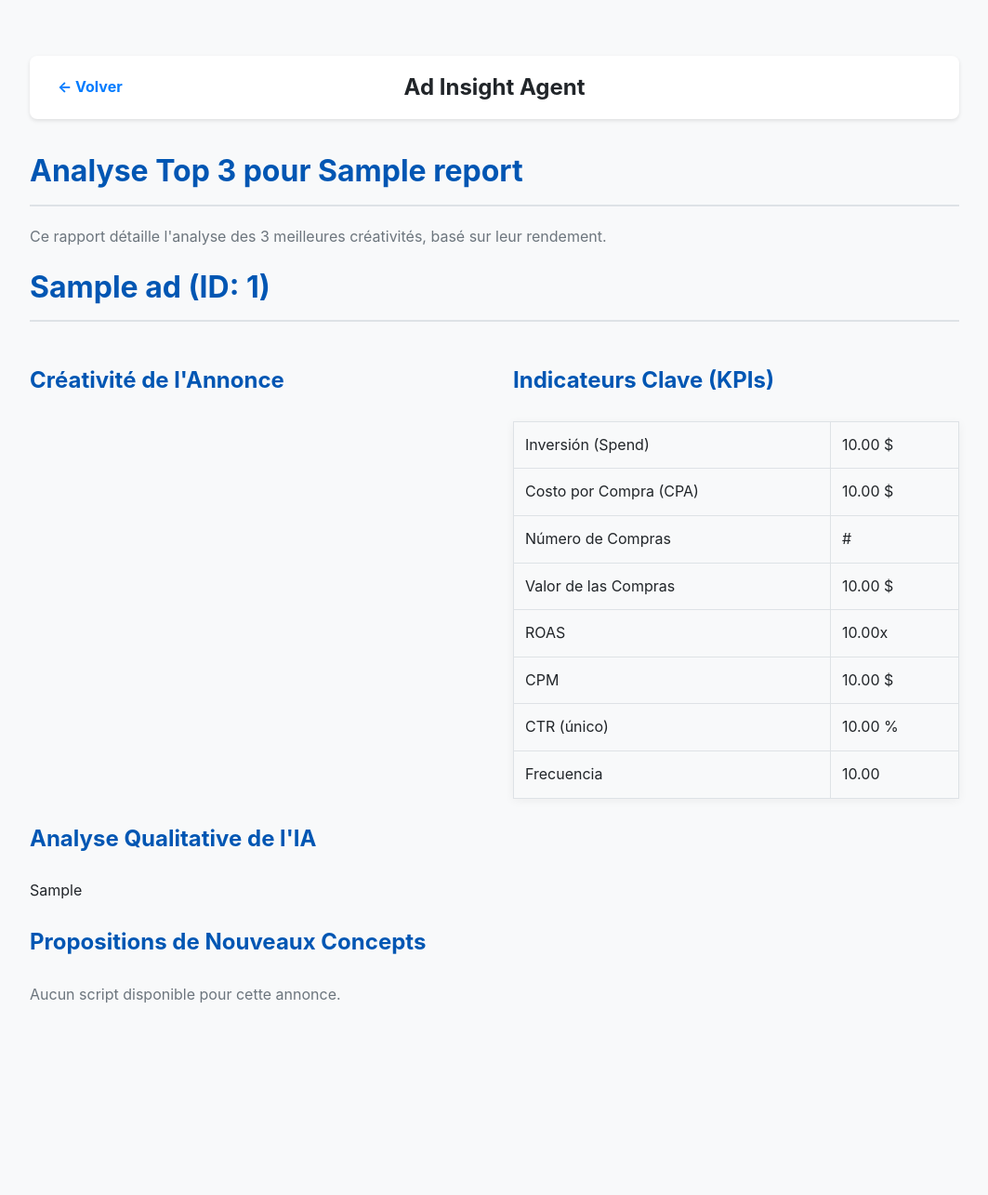
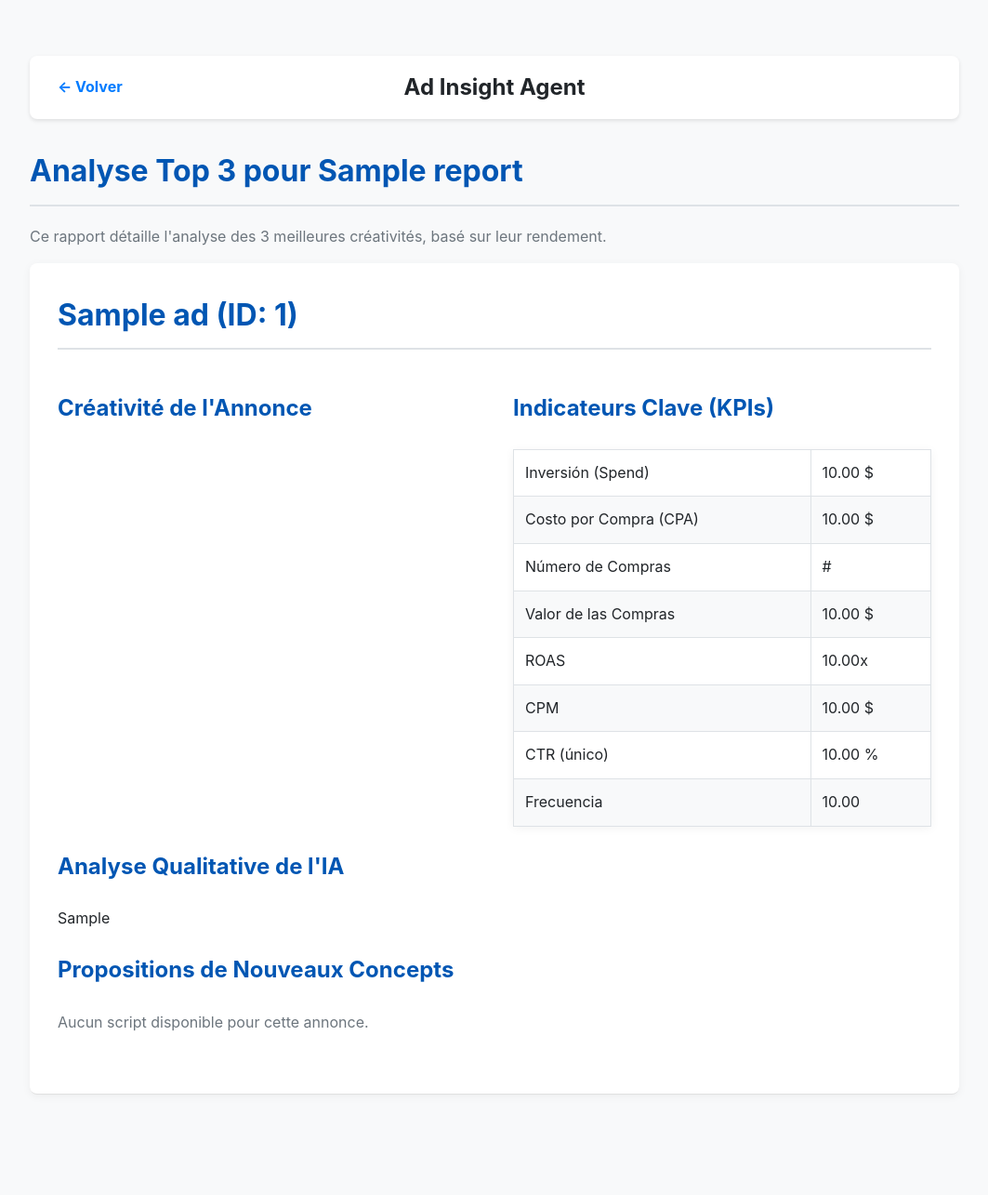
Before and after one commit to fred1433/ad-insight-agent-v2, a Flask app: template templates/top5_report.html in a window 1280 px wide. Shown: the whole page at 93% size, without its empty margins (108-1171 px from the left). Before the commit the page ends 1078 px from the top, so only its background shows below. Run offline with Flask 3, Linux system fonts and the light colour scheme; the template is opened without the code that fills it: most values are stand-ins (such as "Sample title", 1, 10 or a date in 2020); data that the repository does not hold is empty.

Commit message:
feat(ui): Add vertical space to report for readability

```diff
--- a/templates/top5_report.html
+++ b/templates/top5_report.html
@@ -8,7 +8,15 @@
     .main-container { max-width: 900px; margin: 0 auto; padding: 20px; }
     .report-title { font-size: 2.5em; text-align: center; margin-bottom: 10px; border-bottom: 2px solid #dee2e6; padding-bottom: 20px; color: #0056b3;}
     .client-name { font-size: 1.5em; text-align: center; margin-bottom: 40px; color: #6c757d; }
-    .ad-container { background: white; padding: 30px; border-radius: 8px; box-shadow: 0 2px 10px rgba(0,0,0,0.05); margin-bottom: 40px; }
+    .ad-container {
+        background: white;
+        padding: 30px;
+        border-radius: 8px;
+        box-shadow: 0 2px 10px rgba(0,0,0,0.05);
+        margin-bottom: 3rem; /* Espace vertical entre les annonces */
+        padding-bottom: 3rem; /* Espace intérieur en bas */
+        border-bottom: 1px solid #e0e0e0; /* Ligne de séparation */
+    }
     h2, h3, h4 { color: #0056b3; }
     h2 { font-size: 2em; border-bottom: 2px solid #dee2e6; padding-bottom: 10px; margin-top: 0;}
     h3 { font-size: 1.5em; border-bottom: none; }
@@ -37,7 +45,7 @@
     {% for item in analyzed_ads_data %}
         {% set ad = item.ad %}
         {% set ad_script = scripts_data.get(ad.id) %}
-        <div class="report-section">
+        <div class="ad-container">
             <h2>{{ ad.name }} (ID: {{ ad.id }})</h2>
 
             {% if item.is_fallback %}
```
